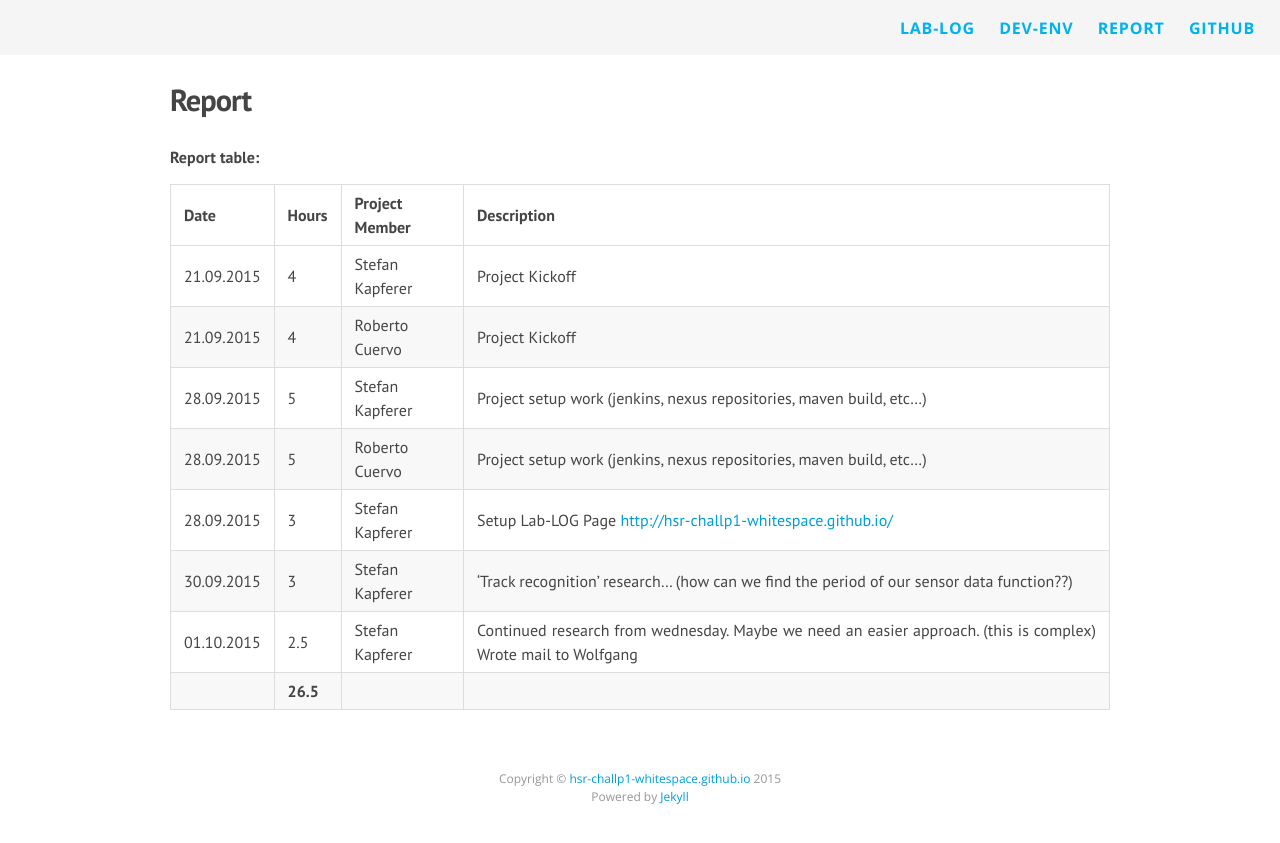
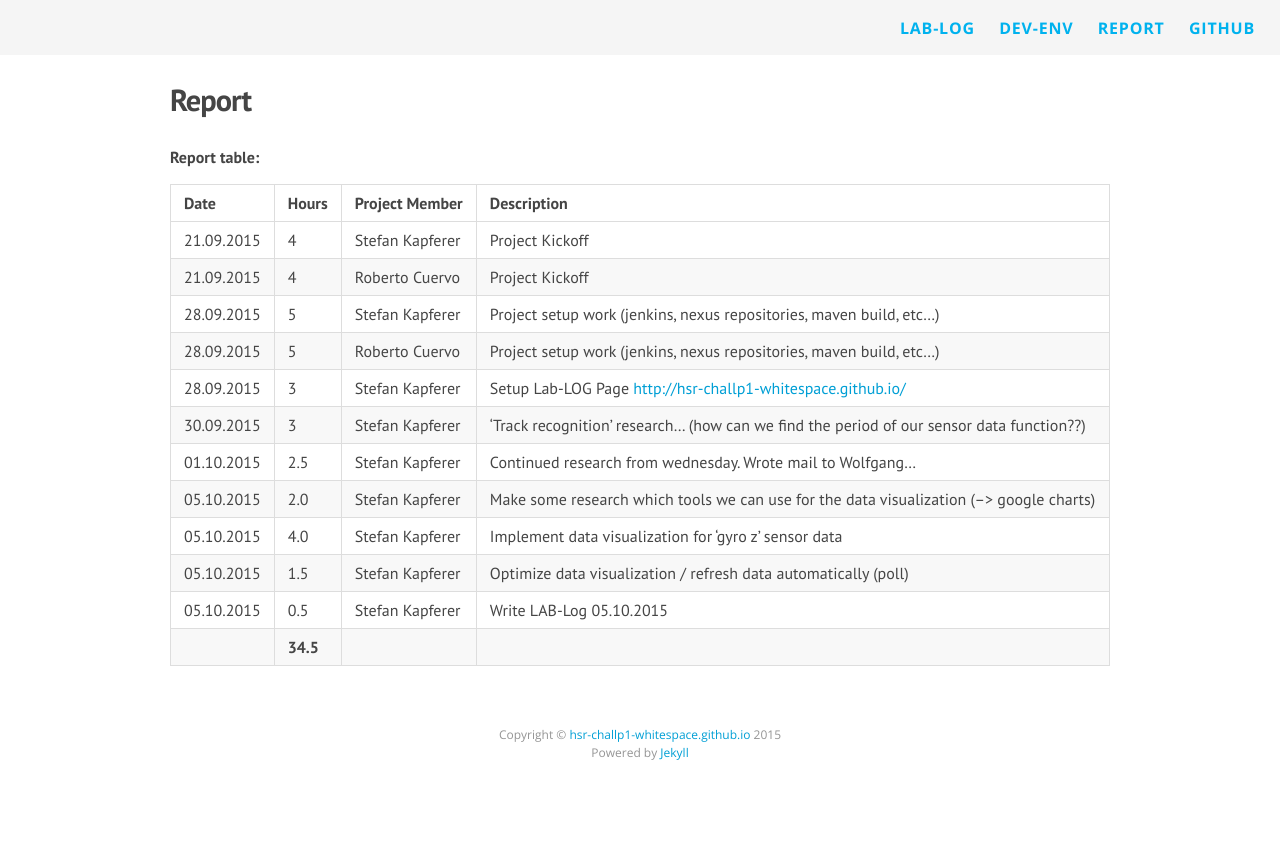
Before and after one commit to HSR-ChallP1-Whitespace/hsr-challp1-whitespace.github.io, a Jekyll site: the page built from report.md, in a window 1280 px wide. Shown: the top 843 px of the page. Built offline with Jekyll 4.4.1, drawn with Linux system fonts in a browser that asks for light colours; nearby versions of some CDN libraries; Markdown is read by kramdown in place of the engine named in the settings.

Commit message:
Reported time 05.10.2015

```diff
--- a/report.md
+++ b/report.md
@@ -13,5 +13,9 @@ permalink: /report/
 | 28.09.2015    | 5             | Roberto Cuervo  | Project setup work (jenkins, nexus repositories, maven build, etc...)                                         |
 | 28.09.2015    | 3             | Stefan Kapferer | Setup Lab-LOG Page [http://hsr-challp1-whitespace.github.io/](http://hsr-challp1-whitespace.github.io/)       |
 | 30.09.2015    | 3             | Stefan Kapferer | 'Track recognition' research... (how can we find the period of our sensor data function??)                    |
-| 01.10.2015    | 2.5           | Stefan Kapferer | Continued research from wednesday. Maybe we need an easier approach. (this is complex) Wrote mail to Wolfgang |
-|               | **26.5**      |                 |                                                                                                               |
+| 01.10.2015    | 2.5           | Stefan Kapferer | Continued research from wednesday. Wrote mail to Wolfgang...                                                  |
+| 05.10.2015    | 2.0           | Stefan Kapferer | Make some research which tools we can use for the data visualization (--> google charts)                      |
+| 05.10.2015    | 4.0           | Stefan Kapferer | Implement data visualization for 'gyro z' sensor data                                                         |
+| 05.10.2015    | 1.5           | Stefan Kapferer | Optimize data visualization / refresh data automatically (poll)                                               |
+| 05.10.2015    | 0.5           | Stefan Kapferer | Write LAB-Log 05.10.2015                                                                                      |
+|               | **34.5**      |                 |                                                                                                               |
```
